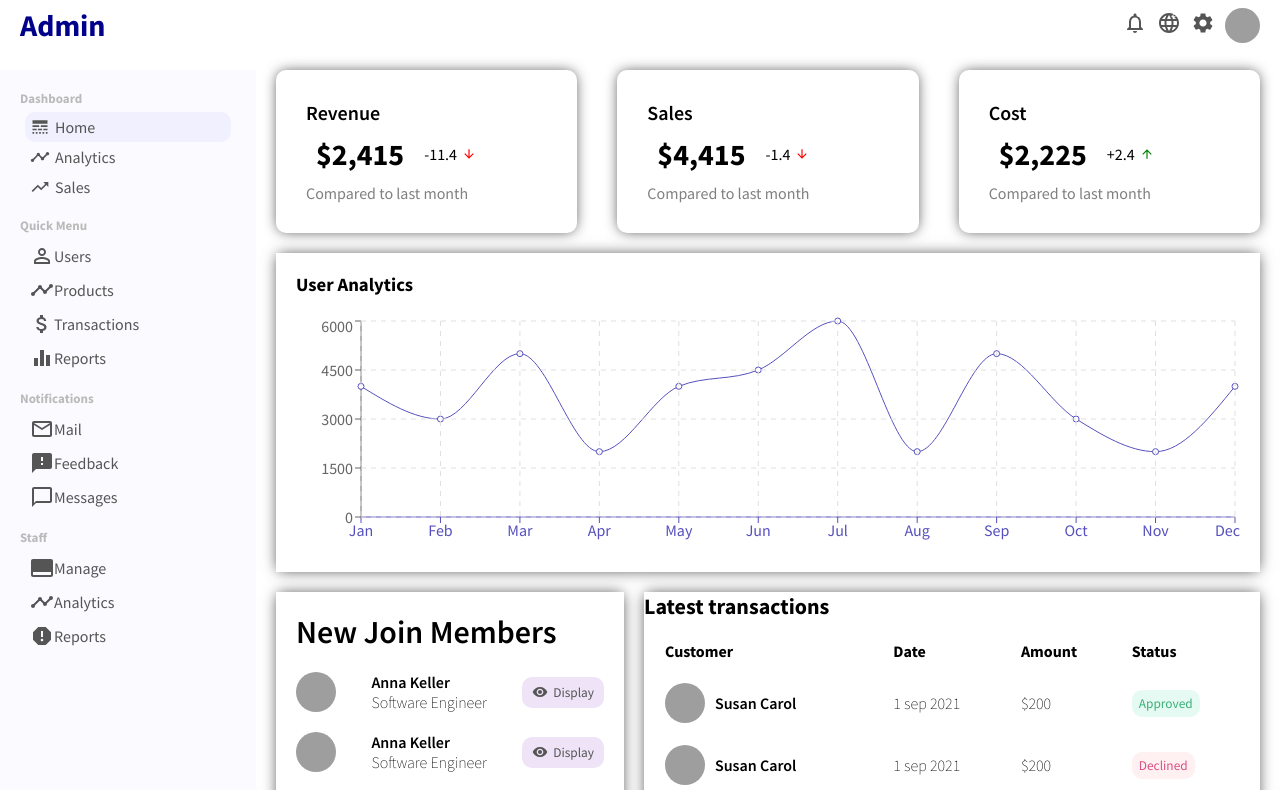
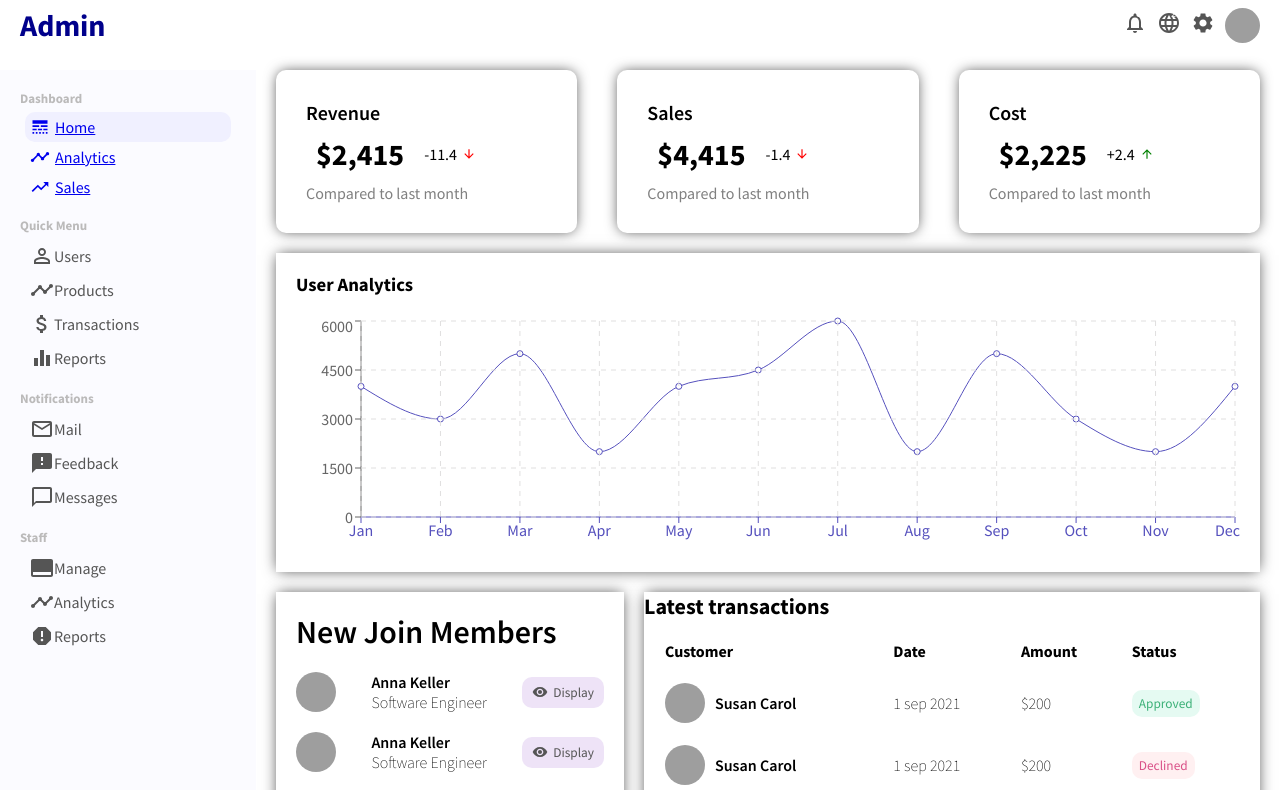
Before and after one commit to Fadahunsiseyi/admin-dashboard, a React (Create React App) app: page / in a window 1280 px wide. Shown: the top 790 px of the page. Built offline with nearby package versions, Linux system fonts and the light colour scheme; grey boxes are pictures that could not be loaded.

Commit message:
Added Link to the sidebar

```diff
--- a/src/App.js
+++ b/src/App.js
@@ -1,6 +1,6 @@
 import Sidebar from "./components/sidebar/Sidebar";
 import TopBar from "./components/topbar/Topbar";
-import './app.css'
+import './App.css'
 import Home from "./components/pages/home/Home";
 import UserList from "../src/components/pages/userList/UserList";
 
--- a/src/components/sidebar/Sidebar.jsx
+++ b/src/components/sidebar/Sidebar.jsx
@@ -1,7 +1,7 @@
 import React from 'react'
 import './sidebar.scss'
 import {LineStyle, Timeline, TrendingUp, PermIdentity, AttachMoney, EqualizerOutlined, MailOutline, Feedback, ChatBubbleOutline, Report, CallToAction} from '@material-ui/icons'
-import { Link } from '@material-ui/core'
+import { Link } from 'react-router-dom'
 
 export default function Sidebar() {
     return (
@@ -10,18 +10,24 @@
                 <div className="sidebarMenu">
                     <h3 className="sidebarTitle">Dashboard</h3>
                     <ul className="sidebarList">
+                    <Link to="/">
                         <li className="sidebarListItems active">
                             <LineStyle className="sidebarIcon"/>
                             Home
                         </li>
+                        </Link>
+                        <Link to="/">
                         <li className="sidebarListItems">
                             <Timeline className="sidebarIcon"/>
                             Analytics
                         </li>
+                        </Link>
+                        <Link to="/">
                         <li className="sidebarListItems">
                             <TrendingUp className="sidebarIcon"/>
                             Sales
                         </li>
+                        </Link>
                     </ul>
                 </div>
                 <div className="sidebarMenu">
```
Also changed, not shown: 1 other file (tests, documents, lock files or other folders).
